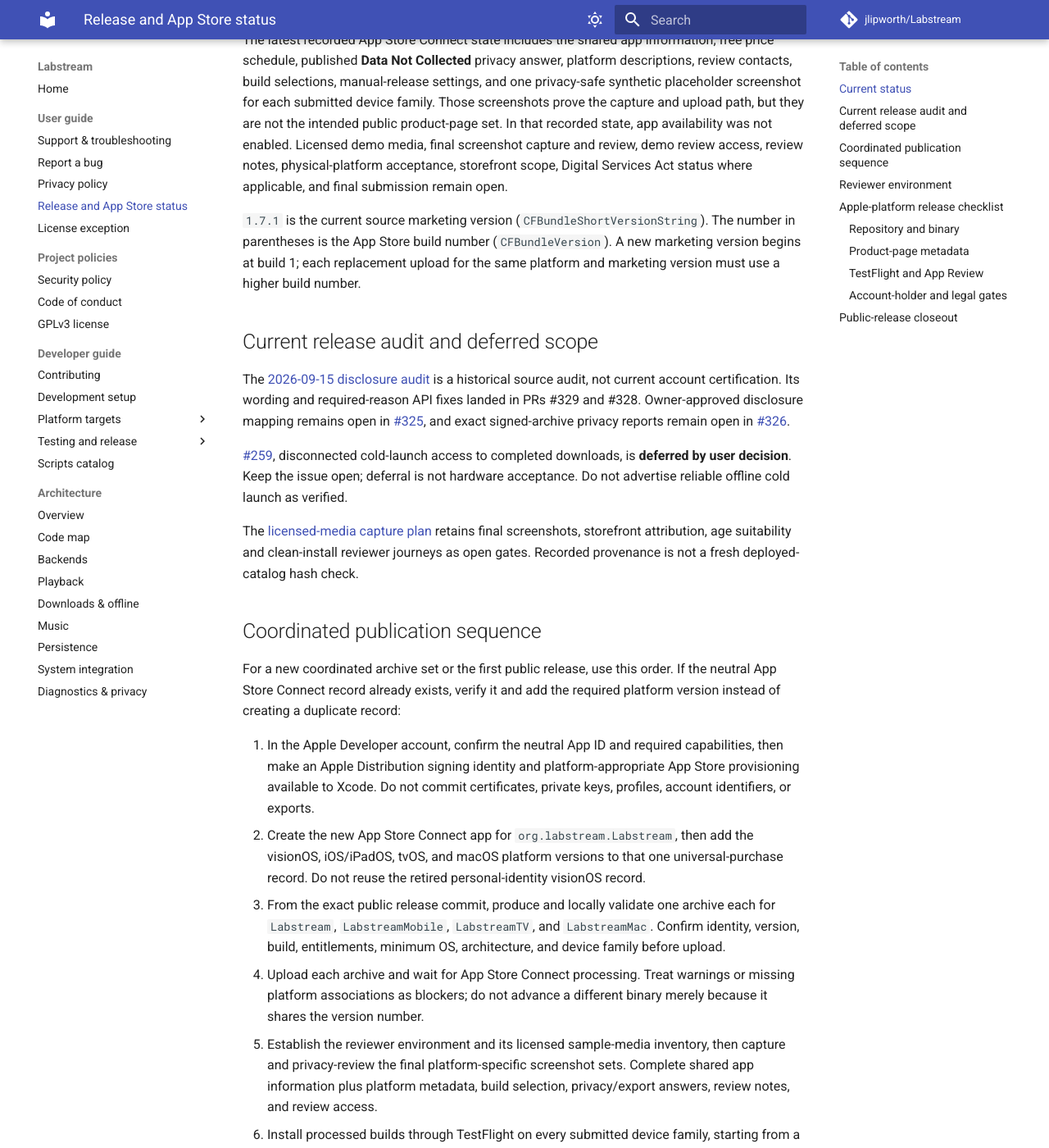
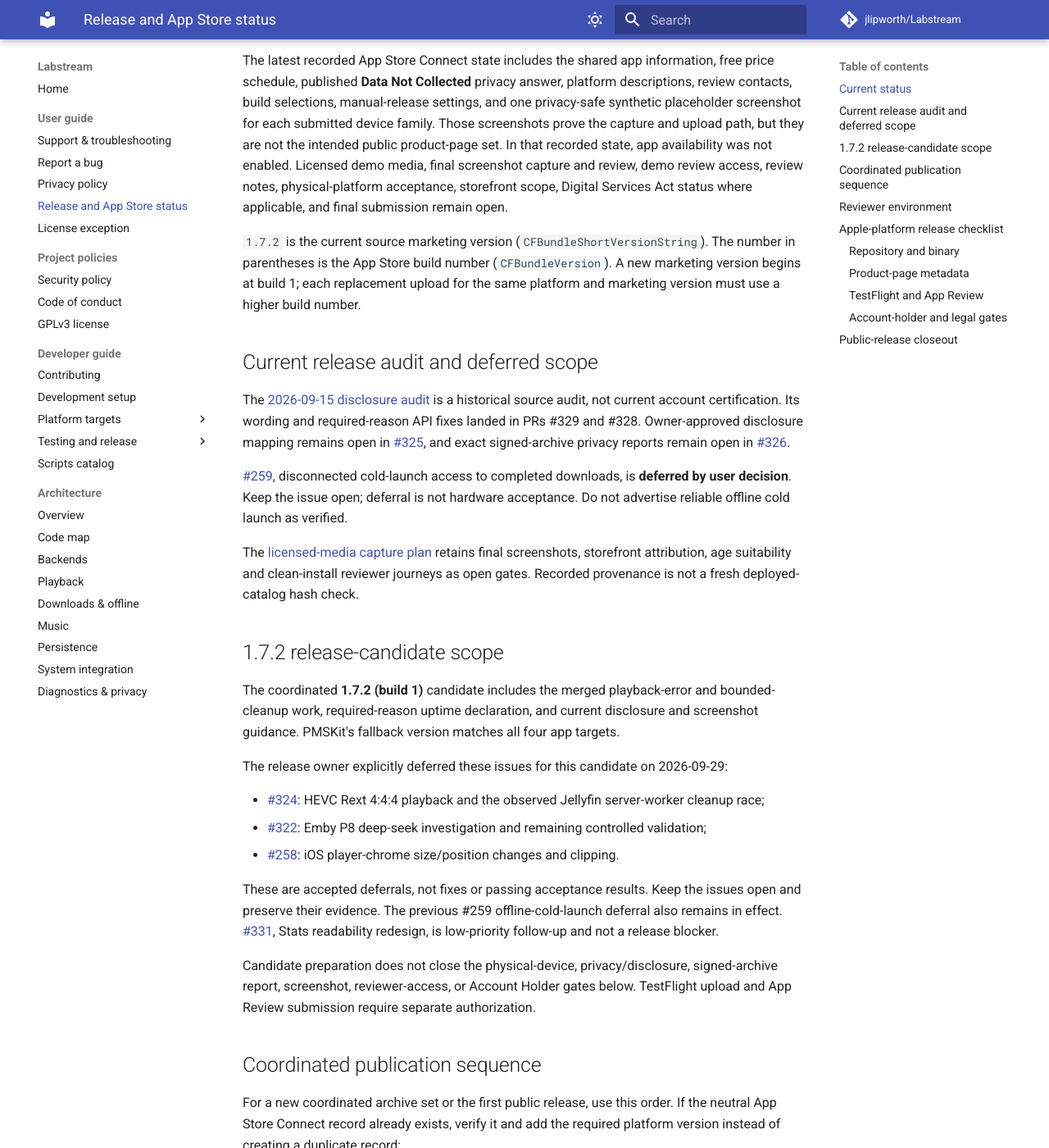
Before and after one commit to jlipworth/Labstream, an MkDocs documentation site: the page built from docs/RELEASES.md, in a window 1280 px wide and 1400 px high, scrolled down 1388 px. Shown: the whole window at 82% size. Built offline with MkDocs 1.6.1 and Material for MkDocs 9.7.7, drawn with Linux system fonts in a browser that asks for light colours; comment, search, counter and statistics services are not loaded; some of the changed text lies outside the part shown.

Commit message:
Prepare coordinated 1.7.2 build 1 release candidate

```diff
--- a/docs/RELEASES.md
+++ b/docs/RELEASES.md
@@ -8,17 +8,18 @@
 
 ## Current status
 
-The repository source is **1.7.1 (build 1)** across all four app targets, with a matching PMSKit
-fallback. No 1.7.1 archive is recorded here. The latest recorded processed distribution remains
+The repository source is **1.7.2 (build 1)** across all four app targets, with a matching PMSKit
+fallback. The 1.7.2 release-candidate archive set is being prepared; no upload is recorded.
+The latest recorded processed distribution remains
 the **1.6.1 (build 2)** archive set at `abd1ddcac351`; keep the source version and the processed
 binary version separate when reporting release status.
 
 | Product | Current source | Latest recorded processed distribution |
 | --- | --- | --- |
-| Apple Vision Pro (`Labstream`) | 1.7.1 (build 1) | **1.6.1 (build 2):** the repository records a clean `abd1ddcac351` archive uploaded and processed, selected for the platform version, and available to the internal TestFlight group. Physical TestFlight acceptance and review access remain pending. |
-| iPhone and iPad (`LabstreamMobile`) | 1.7.1 (build 1) | **1.6.1 (build 2):** the repository records a clean `abd1ddcac351` universal iOS archive uploaded and processed, selected for the platform version, and available to the internal TestFlight group. Physical iPhone and iPad acceptance remain pending. |
-| Apple TV (`LabstreamTV`) | 1.7.1 (build 1) | **1.6.1 (build 2):** the repository records a clean `abd1ddcac351` archive uploaded and processed, selected for the platform version, and available to the internal TestFlight group. Physical Apple TV acceptance remains pending. |
-| Mac (`LabstreamMac`) | 1.7.1 (build 1) | **1.6.1 (build 2):** the repository records a clean `abd1ddcac351` archive uploaded and processed, selected for the platform version, and installed from TestFlight on a Mac. Launch and receipt/signature checks passed; deeper sandbox and live-host acceptance remain pending. |
+| Apple Vision Pro (`Labstream`) | 1.7.2 (build 1) | **1.6.1 (build 2):** the repository records a clean `abd1ddcac351` archive uploaded and processed, selected for the platform version, and available to the internal TestFlight group. Physical TestFlight acceptance and review access remain pending. |
+| iPhone and iPad (`LabstreamMobile`) | 1.7.2 (build 1) | **1.6.1 (build 2):** the repository records a clean `abd1ddcac351` universal iOS archive uploaded and processed, selected for the platform version, and available to the internal TestFlight group. Physical iPhone and iPad acceptance remain pending. |
+| Apple TV (`LabstreamTV`) | 1.7.2 (build 1) | **1.6.1 (build 2):** the repository records a clean `abd1ddcac351` archive uploaded and processed, selected for the platform version, and available to the internal TestFlight group. Physical Apple TV acceptance remains pending. |
+| Mac (`LabstreamMac`) | 1.7.2 (build 1) | **1.6.1 (build 2):** the repository records a clean `abd1ddcac351` archive uploaded and processed, selected for the platform version, and installed from TestFlight on a Mac. Launch and receipt/signature checks passed; deeper sandbox and live-host acceptance remain pending. |
 
 The 1.7.1 source milestone includes bounded DV/HDR delivery investigation and probe
 validation. The P7 HDR10-base candidate remains default-off and DEBUG-only on macOS;
@@ -46,7 +47,7 @@
 physical-platform acceptance, storefront scope, Digital Services Act status where applicable, and
 final submission remain open.
 
-`1.7.1` is the current source marketing version (`CFBundleShortVersionString`). The number in
+`1.7.2` is the current source marketing version (`CFBundleShortVersionString`). The number in
 parentheses is the App Store build number (`CFBundleVersion`). A new marketing version begins at
 build 1; each replacement upload for the same platform and marketing version must use a higher
 build number.
@@ -66,6 +67,30 @@
 The [licensed-media capture plan](https://github.com/jlipworth/Labstream/blob/main/docs/plans/2026-09-15-store-demo-capture.md)
 retains final screenshots, storefront attribution, age suitability and clean-install reviewer
 journeys as open gates. Recorded provenance is not a fresh deployed-catalog hash check.
+
+## 1.7.2 release-candidate scope
+
+The coordinated **1.7.2 (build 1)** candidate includes the merged playback-error and
+bounded-cleanup work, required-reason uptime declaration, and current disclosure and
+screenshot guidance. PMSKit's fallback version matches all four app targets.
+
+The release owner explicitly deferred these issues for this candidate on 2026-09-29:
+
+- [#324](https://github.com/jlipworth/Labstream/issues/324): HEVC Rext 4:4:4 playback
+  and the observed Jellyfin server-worker cleanup race;
+- [#322](https://github.com/jlipworth/Labstream/issues/322): Emby P8 deep-seek
+  investigation and remaining controlled validation;
+- [#258](https://github.com/jlipworth/Labstream/issues/258): iOS player-chrome
+  size/position changes and clipping.
+
+These are accepted deferrals, not fixes or passing acceptance results. Keep the issues
+open and preserve their evidence. The previous #259 offline-cold-launch deferral also
+remains in effect. [#331](https://github.com/jlipworth/Labstream/issues/331), Stats
+readability redesign, is low-priority follow-up and not a release blocker.
+
+Candidate preparation does not close the physical-device, privacy/disclosure,
+signed-archive report, screenshot, reviewer-access, or Account Holder gates below.
+TestFlight upload and App Review submission require separate authorization.
 
 ## Coordinated publication sequence
 
@@ -146,7 +171,7 @@
       Connect processing without compliance or binary warnings.
 - [x] Each selected **1.6.1 (build 2)** App Store Connect build reports the intended minimum OS,
       device family, entitlements, and supported architecture.
-- [ ] Clean Release archives for the current **1.7.1 (build 1)** source are produced, validated,
+- [ ] Clean Release archives for the current **1.7.2 (build 1)** source are produced, validated,
       and selected for every platform version.
 - [ ] A physical Vision Pro TestFlight smoke covers first launch, sign-in, browse, playback,
       seeking, subtitles, audio, Cinema, background/foreground, and diagnostics. Simulator smoke
```
Also changed, not shown: 3 other files.
